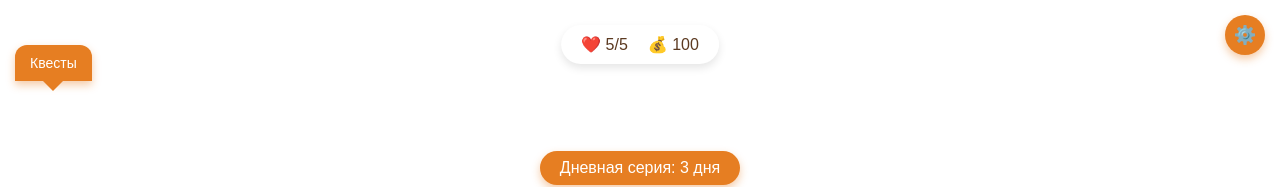
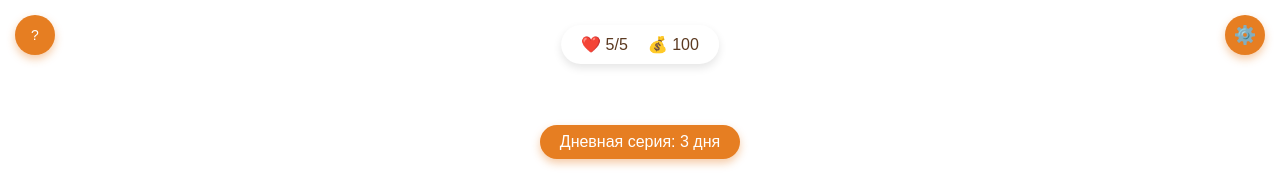
Before and after one commit to Dandelonnn/miniapp, a plain HTML site: page index.html in a window 1280 px wide. Shown: the top 187 px of the page. Drawn offline with Linux system fonts and the light colour scheme; a web font is replaced by a local one.

Commit message:
Update index.html

```diff
--- a/index.html
+++ b/index.html
@@ -27,27 +27,16 @@
         }
 
         .quests {
+            width: 40px;
+            height: 40px;
             background-color: #e67e22;
             color: white;
-            border-radius: 12px 12px 0 0;
-            padding: 10px 15px;
+            border-radius: 50%;
+            display: flex;
+            justify-content: center;
+            align-items: center;
             box-shadow: 0 4px 8px rgba(230, 126, 34, 0.4);
             font-size: 14px;
-            position: relative;
-            margin-top: 30px;
-        }
-
-        .quests:after {
-            content: "";
-            position: absolute;
-            bottom: -10px;
-            left: 50%;
-            transform: translateX(-50%);
-            width: 0;
-            height: 0;
-            border-left: 15px solid transparent;
-            border-right: 15px solid transparent;
-            border-top: 15px solid #e67e22;
         }
 
         .settings {
@@ -153,7 +142,7 @@
     </div>
 
     <div class="header">
-        <div class="quests">Квесты</div>
+        <div class="quests">?</div>
         <div class="settings">⚙️</div>
     </div>
 
```
